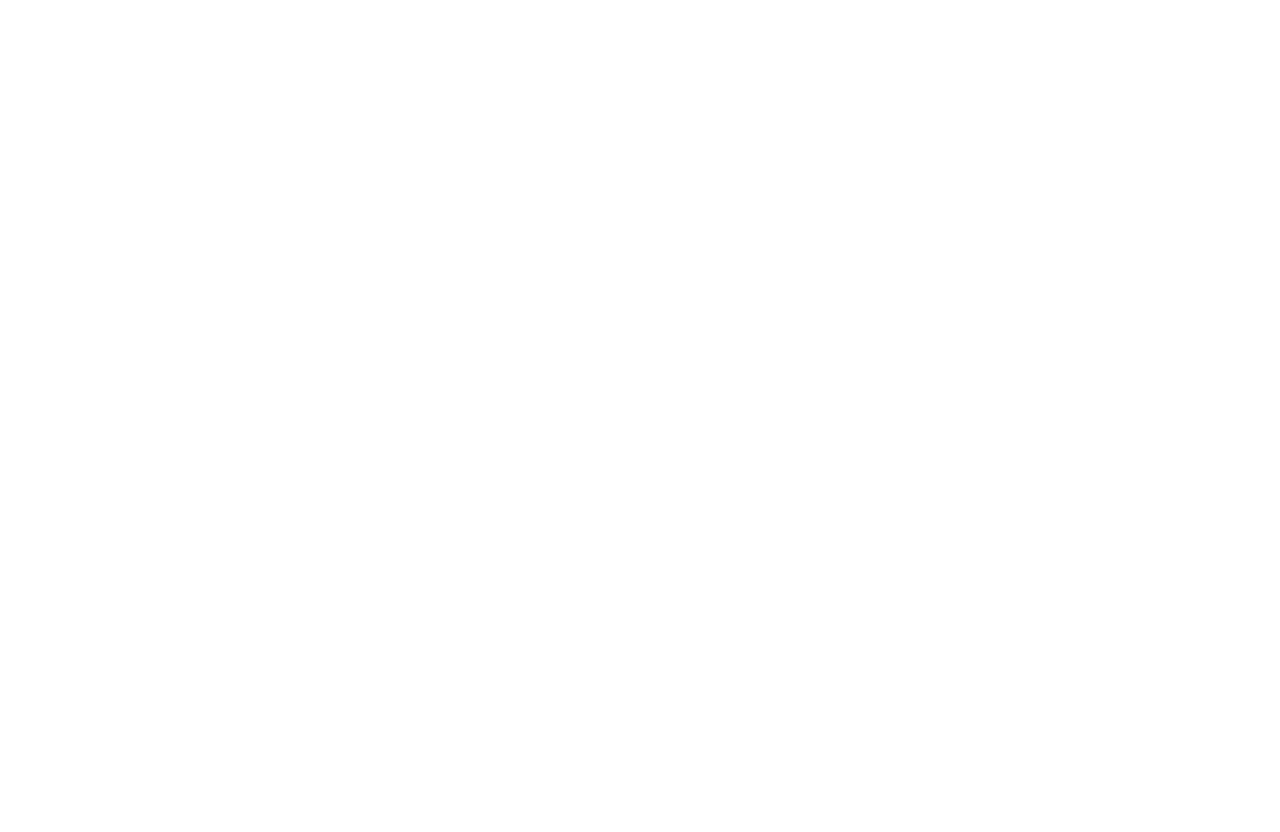
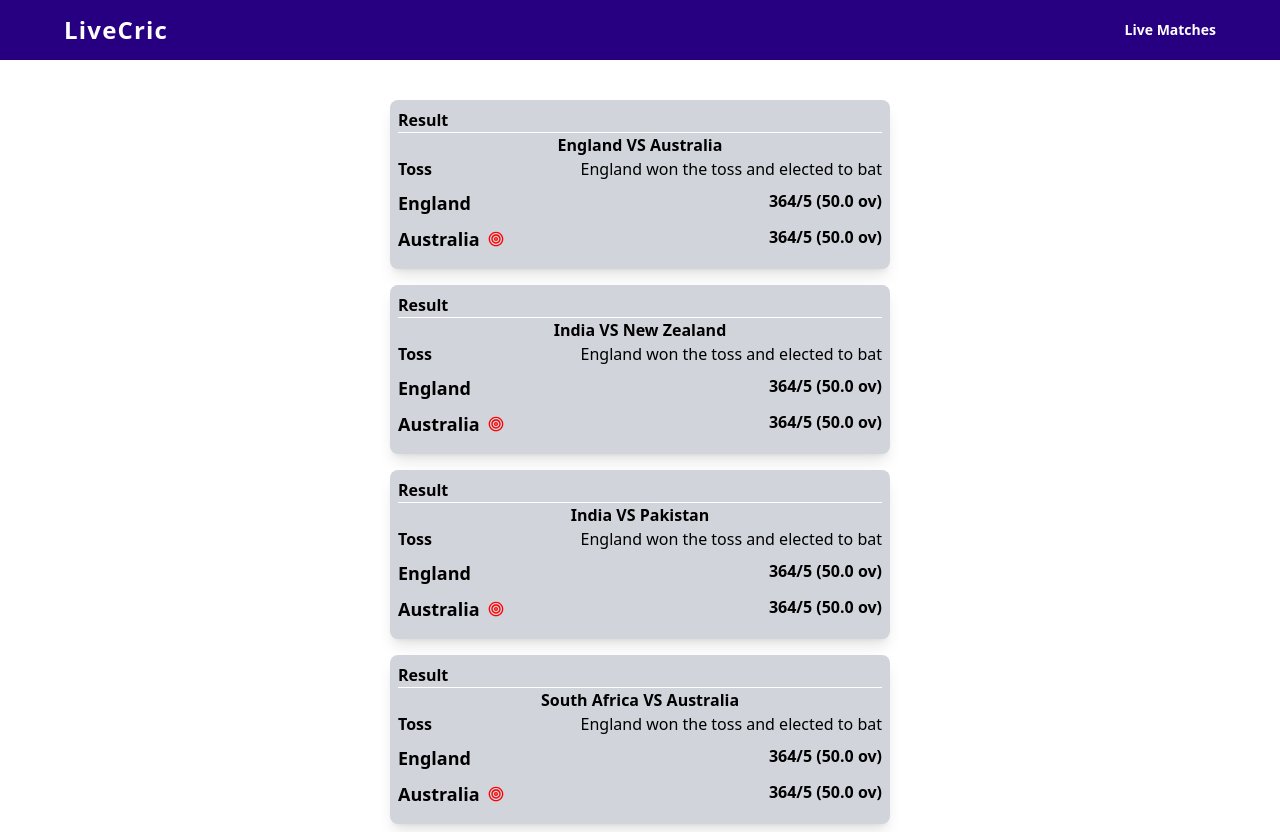
Before and after one commit to numanjvd82/cricket-app-react-ts, a React (Vite) app: page /matches in a window 1280 px wide. Before the commit this address had no page. Before the commit the page ends 800 px from the top, so only its background shows below. Built offline with nearby package versions, Linux system fonts and the light colour scheme; no server answers.

Commit message:
mock live match card design complete

```diff
--- a/package.json
+++ b/package.json
@@ -9,6 +9,7 @@
     "preview": "vite preview"
   },
   "dependencies": {
+    "firebase": "^9.14.0",
     "framer-motion": "^7.6.15",
     "react": "^18.2.0",
     "react-dom": "^18.2.0",
--- a/src/App.tsx
+++ b/src/App.tsx
@@ -1,16 +1,24 @@
 import { Routes, Route } from 'react-router-dom';
 import './App.css';
+import Navbar from './components/Navbar';
+import { AuthContextProvider } from './context/authContext';
 import Home from './pages/Home';
-import Login from './pages/Login';
 import MatchPage from './pages/MatchPage';
 
 function App() {
   return (
     <>
       <Routes>
-        <Route path="/" element={<Home />} />
-        <Route path="/match/:id" element={<MatchPage />} />
-        <Route path="/login" element={<Login />} />
+        <Route
+          element={
+            <AuthContextProvider>
+              <Navbar />
+            </AuthContextProvider>
+          }
+        >
+          <Route path="/" element={<Home />} />
+          <Route path="/matches" element={<MatchPage />} />
+        </Route>
       </Routes>
     </>
   );
--- a/src/components/Links.ts
+++ b/src/components/Links.ts
@@ -2,6 +2,19 @@
   {
     id: 1,
     name: 'Live Matches',
-    path: '/',
+    path: '/livematches',
+    auth: true,
+  },
+  {
+    id: 2,
+    name: 'Login',
+    path: '/login',
+    auth: false,
+  },
+  {
+    id: 3,
+    name: 'Logout',
+    path: '',
+    auth: true,
   },
 ];
--- /dev/null
+++ b/src/components/MatchCard.tsx
@@ -0,0 +1,32 @@
+import { CgMediaLive } from 'react-icons/cg';
+import { Match } from '../constants';
+
+function MatchCard({ match }: { match: Match }) {
+  return (
+    <section className="bg-gray-300 w-[500px] p-2 rounded-lg shadow-lg my-2">
+      <h4 className="capitalize font-semibold border-b border-b-white">
+        Result
+      </h4>
+      <p className="text-center font-semibold">
+        {match.team1} VS {match.team2}
+      </p>
+      <article className="flex justify-between">
+        <h4 className="capitalize font-semibold">Toss</h4>
+        <p>England won the toss and elected to bat</p>
+      </article>
+      <article className="flex justify-between my-2">
+        <h2 className="font-semibold text-lg">England</h2>
+        <p className="font-semibold">364/5 (50.0 ov)</p>
+      </article>
+      <article className="flex justify-between my-2">
+        <article className="flex items-center justify-center">
+          <h2 className="font-semibold text-lg">Australia</h2>
+          <CgMediaLive color="red" className="mx-2" />
+        </article>
+        <p className="font-semibold">364/5 (50.0 ov)</p>
+      </article>
+    </section>
+  );
+}
+
+export default MatchCard;
--- a/src/components/Navbar.tsx
+++ b/src/components/Navbar.tsx
@@ -1,18 +1,5 @@
 import { motion } from 'framer-motion';
-import linksData from './Links';
-
-function returnLinks() {
-  return linksData.map((link) => {
-    return (
-      <li
-        className="mx-3 text-sm cursor-pointer hover:border-b-2 transition-all font-semibold first:ml-0 last:mr-0"
-        key={link.id}
-      >
-        <a href={link.path}>{link.name}</a>
-      </li>
-    );
-  });
-}
+import { Link, Outlet } from 'react-router-dom';
 
 const navbarSpring = {
   type: 'spring',
@@ -40,6 +27,7 @@
 
 function Navbar() {
   return (
+    <>
       <motion.nav
         initial={{ width: '30%', opacity: 0 }}
         animate={{ width: '100%', opacity: 1 }}
@@ -51,13 +39,19 @@
             variants={logoVariants}
             initial="initial"
             animate="animate"
-          className="font-semibold text-2xl tracking-wider"
+            className="font-semibold text-2xl tracking-wider cursor-pointer"
           >
             LiveCric
           </motion.p>
         </div>
-      <ul className="flex my-1 py-1">{returnLinks()}</ul>
+        <ul className="flex my-1 py-1">
+          <li className="mx-3 text-sm cursor-pointer hover:border-b-2 transition-all font-semibold first:ml-0 last:mr-0">
+            <Link to="/matches">Live Matches</Link>
+          </li>
+        </ul>
       </motion.nav>
+      <Outlet />
+    </>
   );
 }
 
--- a/src/constants.ts
+++ b/src/constants.ts
@@ -20,6 +20,7 @@
   manOfTheMatch: string;
   result: string;
   status: statusType;
+  imageUrl?: string;
 };
 
 export const allMatches: Match[] = [
--- /dev/null
+++ b/src/context/authContext.tsx
@@ -0,0 +1,71 @@
+import { createContext, useContext, useState, useEffect } from 'react';
+import {
+  GoogleAuthProvider,
+  signInWithPopup,
+  signOut,
+  onAuthStateChanged,
+  User,
+} from 'firebase/auth';
+import { auth } from '../firebase';
+import { useNavigate } from 'react-router-dom';
+
+type AuthContextType = {
+  user: User;
+  signInWithGoogle: () => void;
+  signOutUser: () => void;
+};
+
+export const AuthContext = createContext({} as AuthContextType);
+
+type AuthContextProviderType = {
+  children: React.ReactNode;
+};
+
+async function signInWithGoogle() {
+  const provider = new GoogleAuthProvider();
+  await signInWithPopup(auth, provider);
+}
+
+async function signOutUser() {
+  await signOut(auth);
+}
+
+export const AuthContextProvider = ({ children }: AuthContextProviderType) => {
+  const [user, setUser] = useState<User>({} as User);
+
+  useEffect(() => {
+    const unsubscribe = onAuthStateChanged(auth, (user) => {
+      if (user) {
+        setUser(user);
+      } else {
+        setUser({} as User);
+      }
+    });
+
+    return () => unsubscribe();
+  }, []);
+
+  console.log(user);
+
+  return (
+    <AuthContext.Provider
+      value={{
+        user,
+        signInWithGoogle,
+        signOutUser,
+      }}
+    >
+      {children}
+    </AuthContext.Provider>
+  );
+};
+
+export const useAuthContext = () => {
+  if (!useContext(AuthContext)) {
+    throw new Error('useAuthContext must be used within AuthContextProvider');
+  }
+  return useContext(AuthContext);
+};
+function setUser(user: User) {
+  throw new Error('Function not implemented.');
+}
--- /dev/null
+++ b/src/firebase.ts
@@ -0,0 +1,18 @@
+import { initializeApp } from 'firebase/app';
+import { getAuth, GoogleAuthProvider } from 'firebase/auth';
+
+const firebaseConfig = {
+  apiKey: 'AIzaSyBuV6r_dvwMz0stylNmL4RfCuZLFHljbvc',
+  authDomain: 'livecric-e81b0.firebaseapp.com',
+  projectId: 'livecric-e81b0',
+  storageBucket: 'livecric-e81b0.appspot.com',
+  messagingSenderId: '1039721488123',
+  appId: '1:1039721488123:web:bcf8b18f3c31c051829a5e',
+};
+
+// Initialize Firebase
+const firebase = initializeApp(firebaseConfig);
+const auth = getAuth(firebase);
+const googleAuthProvider = new GoogleAuthProvider();
+
+export { auth, googleAuthProvider };
--- a/src/pages/Home.tsx
+++ b/src/pages/Home.tsx
@@ -1,19 +1,14 @@
-import { allMatches, Match } from '../constants';
-import { useState } from 'react';
-import Navbar from '../components/Navbar';
 import Hero from '../components/Hero';
 import ImageSection from '../components/ImageSection';
 import InfoSection from '../components/InfoSection';
 import MusicSection from '../components/MusicSection';
 import TwoColumnSection from '../components/TwoColumnSection';
 import Footer from '../components/Footer';
+import { AuthContextProvider } from '../context/authContext';
 
 function Home() {
-  const [matches, setMatches] = useState<Match[]>(allMatches);
-
   return (
     <div className="overflow-x-hidden">
-      <Navbar />
       <Hero />
       <MusicSection />
       <InfoSection />
--- a/src/pages/Login.tsx
+++ /dev/null
@@ -1,5 +0,0 @@
-function Login() {
-  return <div>Login</div>;
-}
-
-export default Login;
--- a/src/pages/MatchPage.tsx
+++ b/src/pages/MatchPage.tsx
@@ -1,61 +1,18 @@
 import { useEffect, useState } from 'react';
-import { useParams } from 'react-router-dom';
+import MatchCard from '../components/MatchCard';
 import { allMatches, Match } from '../constants';
 
 function MatchPage() {
-  const { id } = useParams();
+  const [matches, setMatches] = useState<Match[]>(allMatches);
 
-  const getMatch = () => {
-    const match = allMatches.find((match) => match.id === Number(id));
-    if (match) {
-      return match;
-    }
-    return null;
-  };
-
-  const [match, setMatch] = useState<Match | null>(getMatch());
-
-  const randomIntervalToSimulateApiCall = () => {
-    return Math.floor(Math.random() * 1000) + 500;
-  };
-
-  const updateMatch = () => {
-    setMatch((prevMatch) => {
-      if (prevMatch) {
-        return {
-          ...prevMatch,
-          team1Runs: prevMatch.team1Runs + Math.floor(Math.random() * 7),
-          team2Runs: prevMatch.team2Runs + Math.floor(Math.random() * 7),
-        };
-      }
-      return null;
-    });
-  };
-
-  useEffect(() => {
-    const interval = setInterval(
-      updateMatch,
-      randomIntervalToSimulateApiCall()
-    );
-    return () => clearInterval(interval);
-  }, []);
+  console.log(matches);
 
   return (
-    <div className="matchPage">
-      <h1>Match Page</h1>
-      <h3>{id}</h3>
-
-      {match ? (
-        <div className="match">
-          <div className="match__team">
-            <h1>{match.team1}</h1>
-            <p>{match.team1Runs}</p>
-            <h1>{match.team2}</h1>
-            <p>{match.team2Runs}</p>
-          </div>
-        </div>
-      ) : null}
-    </div>
+    <section className="flex flex-col items-center justify-center mt-8">
+      {matches.map((match) => (
+        <MatchCard key={match.id} match={match} />
+      ))}
+    </section>
   );
 }
 
```
Also changed, not shown: 1 other file (tests, documents, lock files or other folders). Lines whose indentation alone changed are shown as unchanged.
